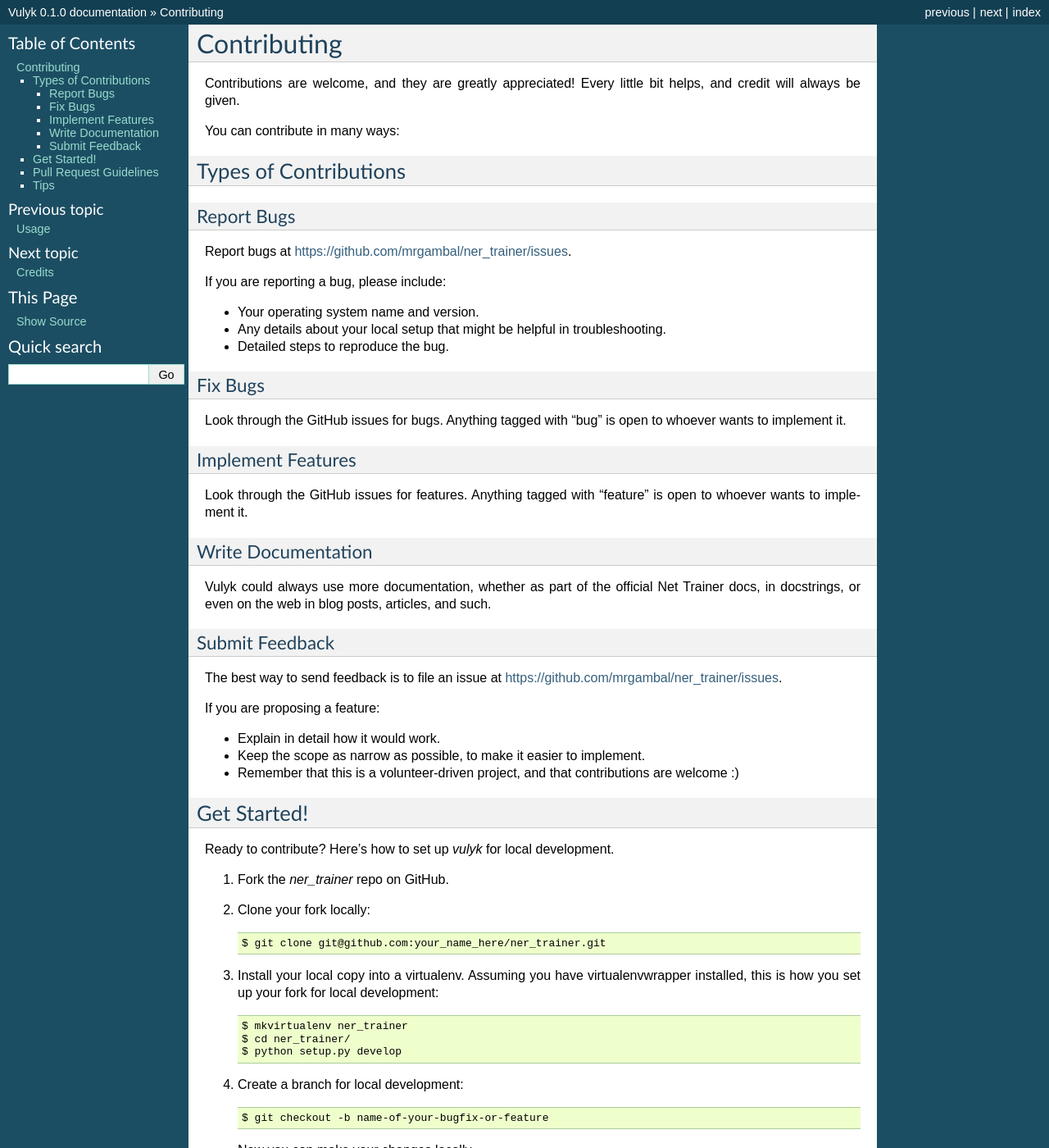
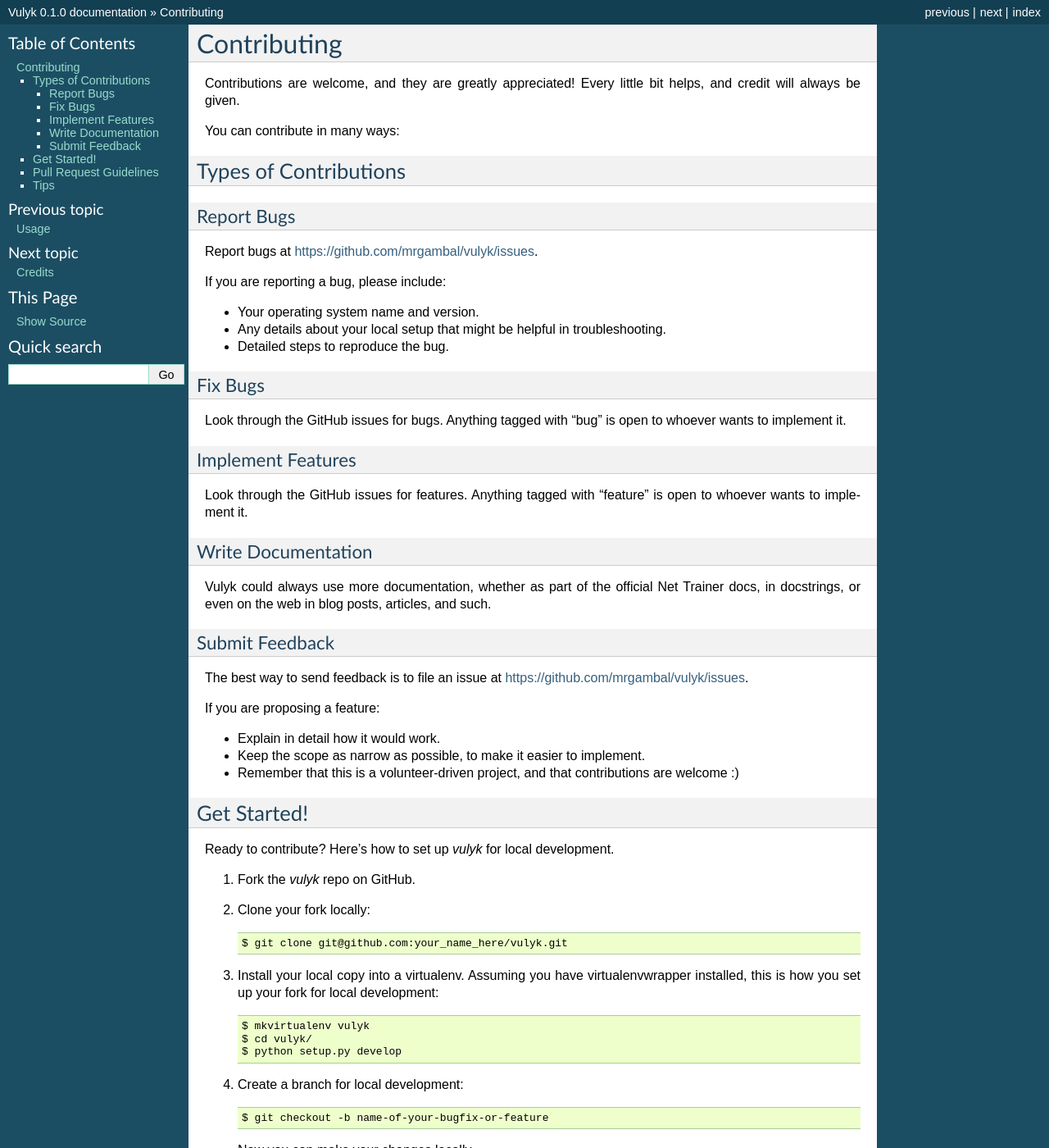
Before and after one commit to mrgambal/vulyk, a Sphinx documentation site: the page built from docs/contributing.rst, in a window 1280 px wide and 1400 px high. Shown: the whole window at 82% size. Built offline with Sphinx 7.4.7, drawn with Linux system fonts in a browser that asks for light colours; some of the changed text lies outside the part shown.

Commit message:
Change all repo names

```diff
--- a/CONTRIBUTING.rst
+++ b/CONTRIBUTING.rst
@@ -13,7 +13,7 @@
 Report Bugs
 ~~~~~~~~~~~
 
-Report bugs at https://github.com/mrgambal/ner_trainer/issues.
+Report bugs at https://github.com/mrgambal/vulyk/issues.
 
 If you are reporting a bug, please include:
 
@@ -43,7 +43,7 @@
 Submit Feedback
 ~~~~~~~~~~~~~~~
 
-The best way to send feedback is to file an issue at https://github.com/mrgambal/ner_trainer/issues.
+The best way to send feedback is to file an issue at https://github.com/mrgambal/vulyk/issues.
 
 If you are proposing a feature:
 
@@ -57,15 +57,15 @@
 
 Ready to contribute? Here's how to set up `vulyk` for local development.
 
-1. Fork the `ner_trainer` repo on GitHub.
+1. Fork the `vulyk` repo on GitHub.
 2. Clone your fork locally::
 
-    $ git clone git@github.com:your_name_here/ner_trainer.git
+    $ git clone git@github.com:your_name_here/vulyk.git
 
 3. Install your local copy into a virtualenv. Assuming you have virtualenvwrapper installed, this is how you set up your fork for local development::
 
-    $ mkvirtualenv ner_trainer
-    $ cd ner_trainer/
+    $ mkvirtualenv vulyk
+    $ cd vulyk/
     $ python setup.py develop
 
 4. Create a branch for local development::
@@ -100,7 +100,7 @@
    your new functionality into a function with a docstring, and add the
    feature to the list in README.rst.
 3. The pull request should work for Python 2.6, 2.7, 3.3, and 3.4, and for PyPy. Check
-   https://travis-ci.org/mrgambal/ner_trainer/pull_requests
+   https://travis-ci.org/mrgambal/vulyk/pull_requests
    and make sure that the tests pass for all supported Python versions.
 
 Tips
--- a/README.rst
+++ b/README.rst
@@ -4,8 +4,8 @@
 .. image:: https://badge.fury.io/py/vulyk.png
     :target: http://badge.fury.io/py/vulyk
 
-.. image:: https://travis-ci.org/mrgambal/ner_trainer.png?branch=master
-        :target: https://travis-ci.org/mrgambal/ner_trainer
+.. image:: https://travis-ci.org/mrgambal/vulyk.png?branch=master
+        :target: https://travis-ci.org/mrgambal/vulyk
 
 .. image:: https://pypip.in/d/vulyk/badge.png
         :target: https://pypi.python.org/pypi/vulyk
@@ -14,7 +14,7 @@
 -------
 
 -  Free software: BSD license
--  Documentation: https://ner\_trainer.readthedocs.org.
+-  Documentation: https://vulyk.readthedocs.org.
 
 What is it?
 -----------
--- a/docs/index.rst
+++ b/docs/index.rst
@@ -1,4 +1,4 @@
-.. ner_trainer documentation master file, created by
+.. vulyk documentation master file, created by
    sphinx-quickstart on Tue Jul  9 22:26:36 2013.
    You can adapt this file completely to your liking, but it should at least
    contain the root `toctree` directive.
--- a/setup.py
+++ b/setup.py
@@ -25,7 +25,7 @@
     long_description=readme + '\n\n' + history,
     author='Mr Gambal',
     author_email='mr_gambal@outlook.com',
-    url='https://github.com/mrgambal/ner_trainer',
+    url='https://github.com/mrgambal/vulyk',
     packages=[
         'vulyk',
     ],
```
